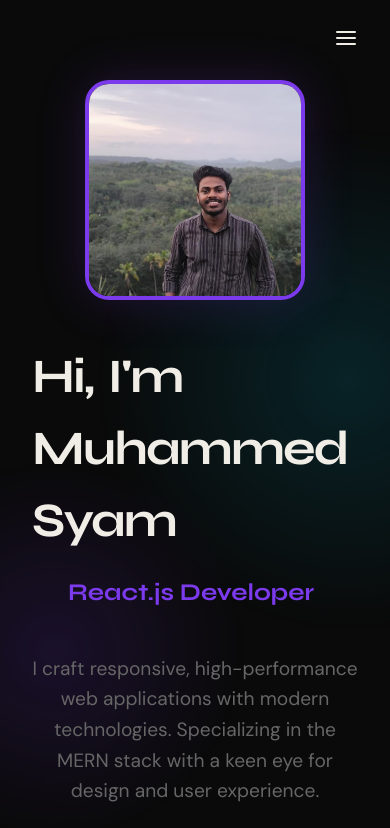
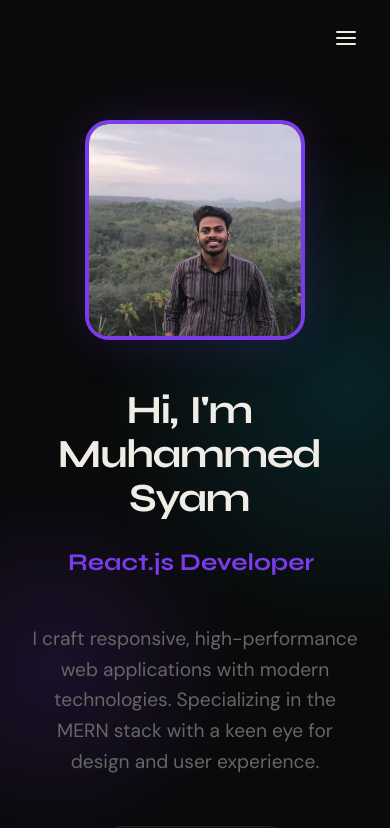
Before and after one commit to MuhammedSyamS/Mern-Stack-Engineer, a React (Vite) app: page / in a window 390 px wide. Shown: the top 828 px of the page. Built offline with nearby package versions, Linux system fonts and the light colour scheme.

Commit message:
fix: ensure hero text visibility and improve overall responsiveness

```diff
--- a/src/components/Hero/Hero.module.css
+++ b/src/components/Hero/Hero.module.css
@@ -4,8 +4,8 @@
   display: flex;
   align-items: center;
   justify-content: center;
-  overflow: hidden;
-  padding-top: 80px;
+  overflow-x: hidden;
+  padding: 120px 0 60px;
 }
 
 .backgroundMesh {
@@ -32,33 +32,34 @@
   padding: 0 2rem;
   width: 100%;
   position: relative;
+  z-index: 10;
 }
 
 .content {
-  display: flex;
-  flex-direction: row;
+  display: grid;
+  grid-template-columns: 1.2fr 1fr;
   align-items: center;
-  justify-content: space-between;
   gap: 4rem;
   width: 100%;
 }
 
 .textContent {
-  flex: 1;
   text-align: left;
   display: flex;
   flex-direction: column;
   align-items: flex-start;
+  min-width: 0;
 }
 
 .profileImageWrapper {
-  width: 400px;
-  height: 400px;
+  width: 100%;
+  max-width: 450px;
+  aspect-ratio: 1/1;
   border-radius: var(--radius-lg);
   overflow: hidden;
   border: 4px solid var(--accent);
   box-shadow: 0 0 50px rgba(124, 58, 237, 0.2);
-  flex-shrink: 0;
+  margin-left: auto;
 }
 
 .heroImage {
@@ -69,16 +70,18 @@
 }
 
 .title {
-  font-size: clamp(3rem, 8vw, 6rem);
+  font-size: clamp(2.2rem, 6vw, 5rem);
   letter-spacing: -0.04em;
   margin-bottom: 1.5rem;
-  display: flex;
-  flex-wrap: wrap;
-  gap: 0.3em;
+  color: var(--text);
+  line-height: 1.1;
+  display: block;
 }
 
 .word {
   display: inline-block;
+  margin-right: 0.3em;
+  white-space: nowrap;
 }
 
 .roleContainer {
@@ -155,7 +158,7 @@
 
 @media (max-width: 992px) {
   .content {
-    flex-direction: column-reverse;
+    grid-template-columns: 1fr;
     text-align: center;
     gap: 3rem;
   }
@@ -163,19 +166,26 @@
   .textContent {
     align-items: center;
     text-align: center;
+    order: 2;
+  }
+
+  .profileImageWrapper {
+    order: 1;
+    margin: 0 auto;
+    width: 280px;
+    height: 280px;
   }
 
   .statsContainer {
     justify-content: center;
   }
-
-  .profileImageWrapper {
-    width: 280px;
-    height: 280px;
-  }
 }
 
 @media (max-width: 480px) {
+  .title {
+    font-size: 2.5rem;
+  }
+
   .profileImageWrapper {
     width: 220px;
     height: 220px;
--- a/src/components/Projects/Projects.module.css
+++ b/src/components/Projects/Projects.module.css
@@ -63,7 +63,7 @@
 
 .grid {
   display: grid;
-  grid-template-columns: repeat(auto-fill, minmax(350px, 1fr));
+  grid-template-columns: repeat(auto-fill, minmax(min(100%, 350px), 1fr));
   gap: 2rem;
 }
 
--- a/src/components/Tools/Tools.module.css
+++ b/src/components/Tools/Tools.module.css
@@ -80,3 +80,15 @@
   background: linear-gradient(90deg, var(--accent2), var(--accent));
   border-radius: 3px;
 }
+
+@media (max-width: 600px) {
+  .toolHeader {
+    flex-direction: column;
+    align-items: flex-start;
+    gap: 1rem;
+  }
+
+  .toolRow {
+    padding: 1.5rem;
+  }
+}
```
